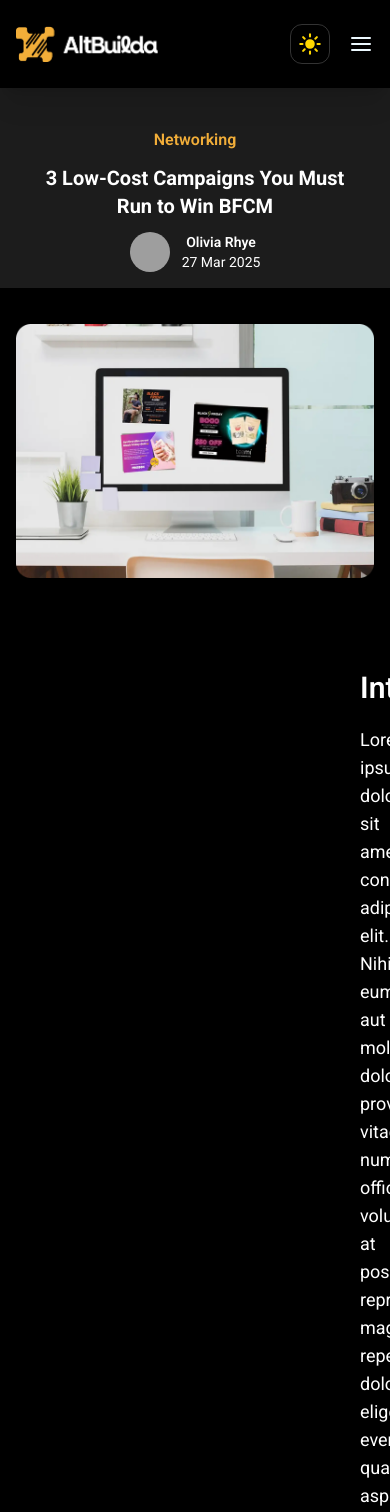
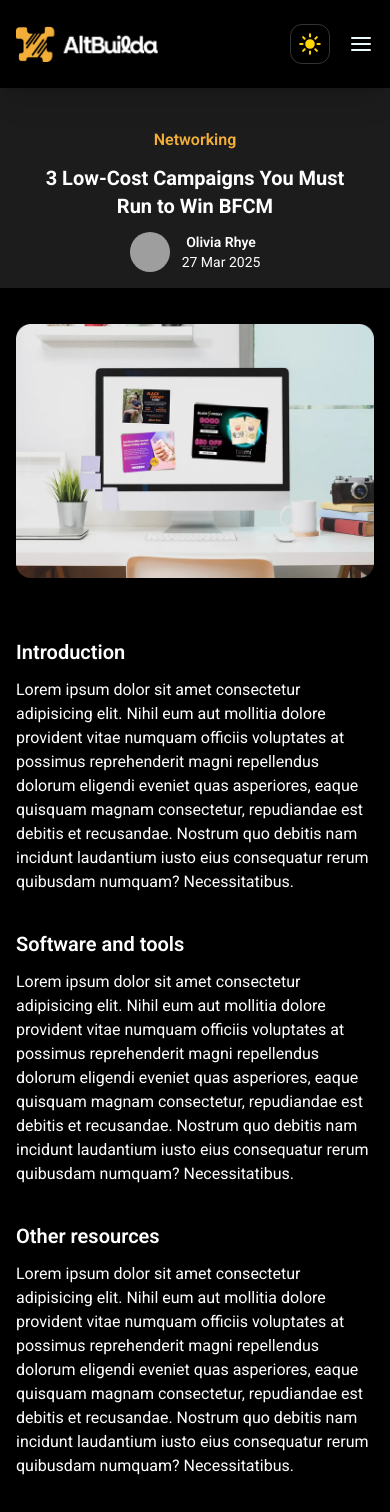
Before and after one commit to liljdot/AltBuilda-Website-React, a React (Vite) app: page /blog/1 in a window 390 px wide. Shown: the top 1512 px of the page. Built offline with nearby package versions, Linux system fonts and the light colour scheme; grey boxes are pictures that could not be loaded.

Commit message:
Refactor ContentSection and ImageSection for mobile and tablet

```diff
--- a/src/pages/BlogPostPage/ContentSection.tsx
+++ b/src/pages/BlogPostPage/ContentSection.tsx
@@ -14,9 +14,9 @@ interface SubsectionProps {
 const Subsection: React.FC<SubsectionProps> = ({ content }) => {
 
     return (
-        <div className="w-full flex flex-col gap-5">
-            <h4 className="text-3xl font-semibold">{content.subtitle}</h4>
-            <p className="text-lg">{content.text}</p>
+        <div className="w-full flex flex-col gap-3 md:gap-5">
+            <h4 className="text-xl md:text-3xl font-semibold">{content.subtitle}</h4>
+            <p className="md:text-lg">{content.text}</p>
         </div>
     )
 }
@@ -25,11 +25,11 @@ const ContentSection: React.FC<Props> = ({ post }) => {
 
     return (
         <>
-            <section className="bg-neutral w-full flex flex-col gap-8 text-secondary px-90">
+            <section className="bg-neutral w-full flex flex-col gap-9 md:gap-8 text-secondary px-4 sm:px-18 lg:px-37 xl:px-90">
                 {post.body.map((subsection, index) => <Subsection key={"subsection" + index} content={subsection} />)}
 
-                <div className="flex flex-col gap-5 bg-base-100 rounded-xl p-8 border border-info">
-                    <h4 className="text-3xl font-semibold">Conclusion</h4>
+                <div className="flex flex-col gap-3 md:gap-5 bg-base-100 rounded-xl p-5 md:p-8 border border-info">
+                    <h4 className="text-2xl md:text-3xl font-semibold">Conclusion</h4>
                     <p className="text-lg">{post.conclusion}</p>
                 </div>
             </section>
--- a/src/pages/BlogPostPage/ImageSection.tsx
+++ b/src/pages/BlogPostPage/ImageSection.tsx
@@ -6,7 +6,7 @@ interface Props {
 const ImageSection: React.FC<Props> = ({imageString, title}) => {
 
     return (
-        <section className="w-full bg-neutral px-4 lg:px-37 xl:px-75.5">
+        <section className="w-full bg-neutral px-4 sm:px-18 lg:px-37 xl:px-75.5">
             <img src={imageString} alt={title} className="w-full"/>
         </section>
     )
--- a/src/pages/BlogPostPage/index.tsx
+++ b/src/pages/BlogPostPage/index.tsx
@@ -27,7 +27,7 @@ const BlogPostPage: React.FC = () => {
                     <div className="w-full mt-9 md:mt-8">
                         <ImageSection title={post.title} imageString={post.image} />
                     </div>
-                    <div className="w-full mt-23">
+                    <div className="w-full mt-15 md:mt-23">
                         <ContentSection post={post} />
                     </div>
 
```
